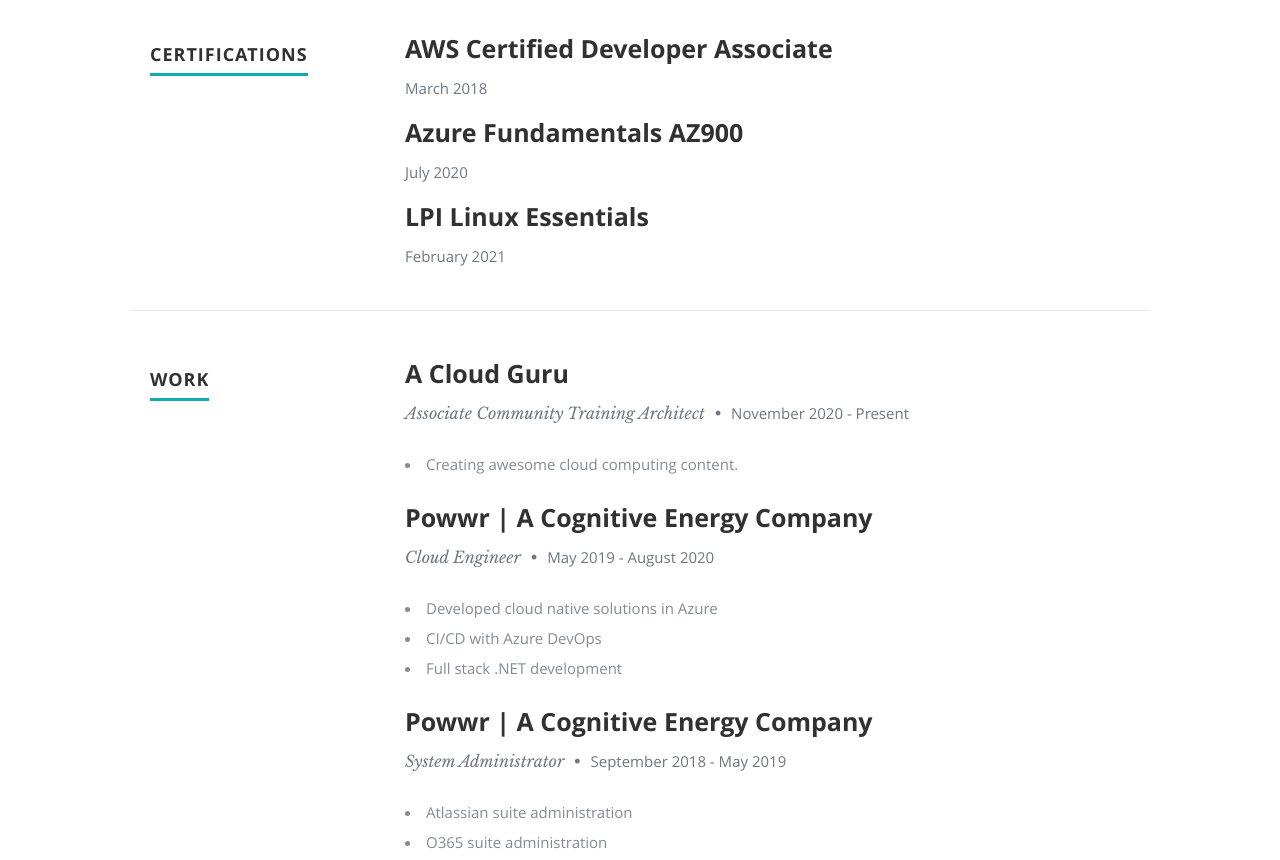
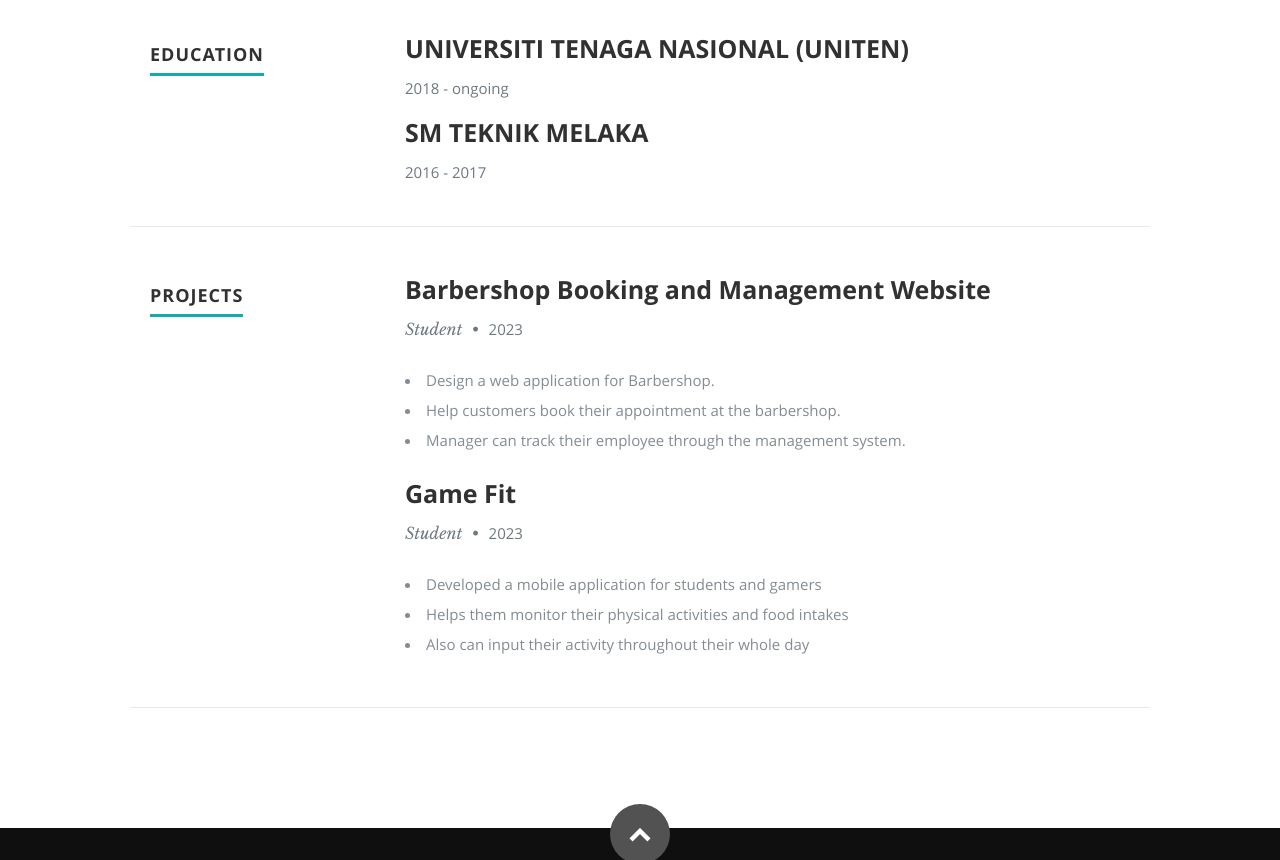
Before and after one commit to AsyrafSamK/azure-resume, a plain HTML site: page frontend/index.html in a window 1280 px wide. Shown: the part 1210-2070 px from the top of the page. Drawn offline with nearby package versions, Linux system fonts and the light colour scheme; no server answers.

Commit message:
Update index.html and picure

```diff
--- a/frontend/index.html
+++ b/frontend/index.html
@@ -7,7 +7,7 @@
    <!--- Basic Page Needs
    ================================================== -->
    <meta charset="utf-8">
-	<title>Gwyn's Resume</title>
+	<title>Aimans's Resume</title>
 	<meta name="description" content="">
 	<meta name="author" content="">
 
@@ -54,7 +54,7 @@
 
       <div class="row banner">
          <div class="banner-text">
-            <h1 class="responsive-headline">Hi, I'm Gwyn</h1>
+            <h1 class="responsive-headline">Hi, I'm Asyraf</h1>
 
             <p>and this page has been viewed <a id="counter"></a> times :) </p>
             <ul class="social">
@@ -91,9 +91,8 @@
 
             <h2>ABOUT ME</h2>
 
-            <p> Hi, I'm Gwyneth Pena-Siguenza, <span>Training Architect at <a href="https://acloud.guru">A Cloud Guru</a></span>, <span> <a href="https://mvp.microsoft.com/en-us/PublicProfile/5003866">Azure MVP</a></span>
-               and <span><a href="https://youtube.com/madebygps">YouTuber</a></span> focused on making cloud learning more accessible and less daunting for everyone.
-
+            <p> Hi, I'm Aiman Asyraf, <span>Student at <a href="https://www.uniten.edu.my/">Universiti Tenaga Nasional</a></span>. My course is in Software Engineering and
+               currently im in my last year and last semester.
          </br>
       </br>
        I built this page as part of the <span><a href="https://github.com/madebygps/cgc-azure-resume">Cloud Guru Azure Resume Challenge.</a></span>
@@ -115,7 +114,7 @@
       <div class="row education">
 
          <div class="three columns header-col">
-            <h1><span>Certifications</span></h1>
+            <h1><span>EDUCATION</span></h1>
          </div>
 
          <div class="nine columns main-col">
@@ -124,8 +123,8 @@
 
                <div class="twelve columns">
 
-                  <h3>AWS Certified Developer Associate</h3>
-                  <p class="info"><em class="date">March 2018</em></p>
+                  <h3>UNIVERSITI TENAGA NASIONAL (UNITEN)</h3>
+                  <p class="info"><em class="date">2018 - ongoing</em></p>
 
                </div>
 
@@ -135,14 +134,14 @@
 
                <div class="twelve columns">
 
-                  <h3>Azure Fundamentals AZ900</h3>
-                  <p class="info"><em class="date">July 2020</em></p>
+                  <h3>SM TEKNIK MELAKA</h3>
+                  <p class="info"><em class="date">2016 - 2017</em></p>
 
                </div>
 
-            </div> <!-- item end -->
+            </div>
 
-            <div class="row item">
+            <!-- <div class="row item">
 
                <div class="twelve columns">
 
@@ -151,7 +150,7 @@
 
                </div>
 
-            </div> <!-- item end -->
+            </div>  -->
 
          </div> <!-- main-col end -->
 
@@ -163,7 +162,7 @@
       <div class="row work">
 
          <div class="three columns header-col">
-            <h1><span>Work</span></h1>
+            <h1><span>Projects</span></h1>
          </div>
 
          <div class="nine columns main-col">
@@ -172,11 +171,13 @@
 
                <div class="twelve columns">
 
-                  <h3>A Cloud Guru</h3>
-                  <p class="info">Associate Community Training Architect <span>&bull;</span> <em class="date">November 2020 - Present</em></p>
+                  <h3>Barbershop Booking and Management Website</h3>
+                  <p class="info">Student <span>&bull;</span> <em class="date">2023</em></p>
 
                   <p>
-                  <li>Creating awesome cloud computing content.</li>
+                  <li>Design a web application for Barbershop.</li>
+                  <li>Help customers book their appointment at the barbershop.</li>
+                  <li>Manager can track their employee through the management system.</li>
                   </p>
 
                </div>
@@ -187,20 +188,20 @@
 
                <div class="twelve columns">
 
-                  <h3>Powwr | A Cognitive Energy Company</h3>
-                  <p class="info">Cloud Engineer <span>&bull;</span> <em class="date">May 2019 - August 2020</em></p>
+                  <h3>Game Fit</h3>
+                  <p class="info">Student <span>&bull;</span> <em class="date">2023</em></p>
 
                   <p>
-                     <li>Developed cloud native solutions in Azure</li>
-                     <li>CI/CD with Azure DevOps</li>
-                     <li>Full stack .NET development</li>
+                     <li>Developed a mobile application for students and gamers</li>
+                     <li>Helps them monitor their physical activities and food intakes</li>
+                     <li>Also can input their activity throughout their whole day</li>
                   </p>
 
                </div>
 
             </div> <!-- item end -->
 
-            <div class="row item">
+            <!-- <div class="row item">
 
                <div class="twelve columns">
 
@@ -216,9 +217,9 @@
 
                </div>
 
-            </div> <!-- item end -->
+            </div> -->
 
-            <div class="row item">
+            <!-- <div class="row item">
 
                <div class="twelve columns">
 
@@ -231,9 +232,9 @@
 
                </div>
 
-            </div> <!-- item end -->
+            </div>  -->
 
-            <div class="row item">
+            <!-- <div class="row item">
 
                <div class="twelve columns">
 
@@ -247,7 +248,7 @@
 
                </div>
 
-            </div> <!-- item end -->
+            </div>  -->
 
          </div> <!-- main-col end -->
 
```
